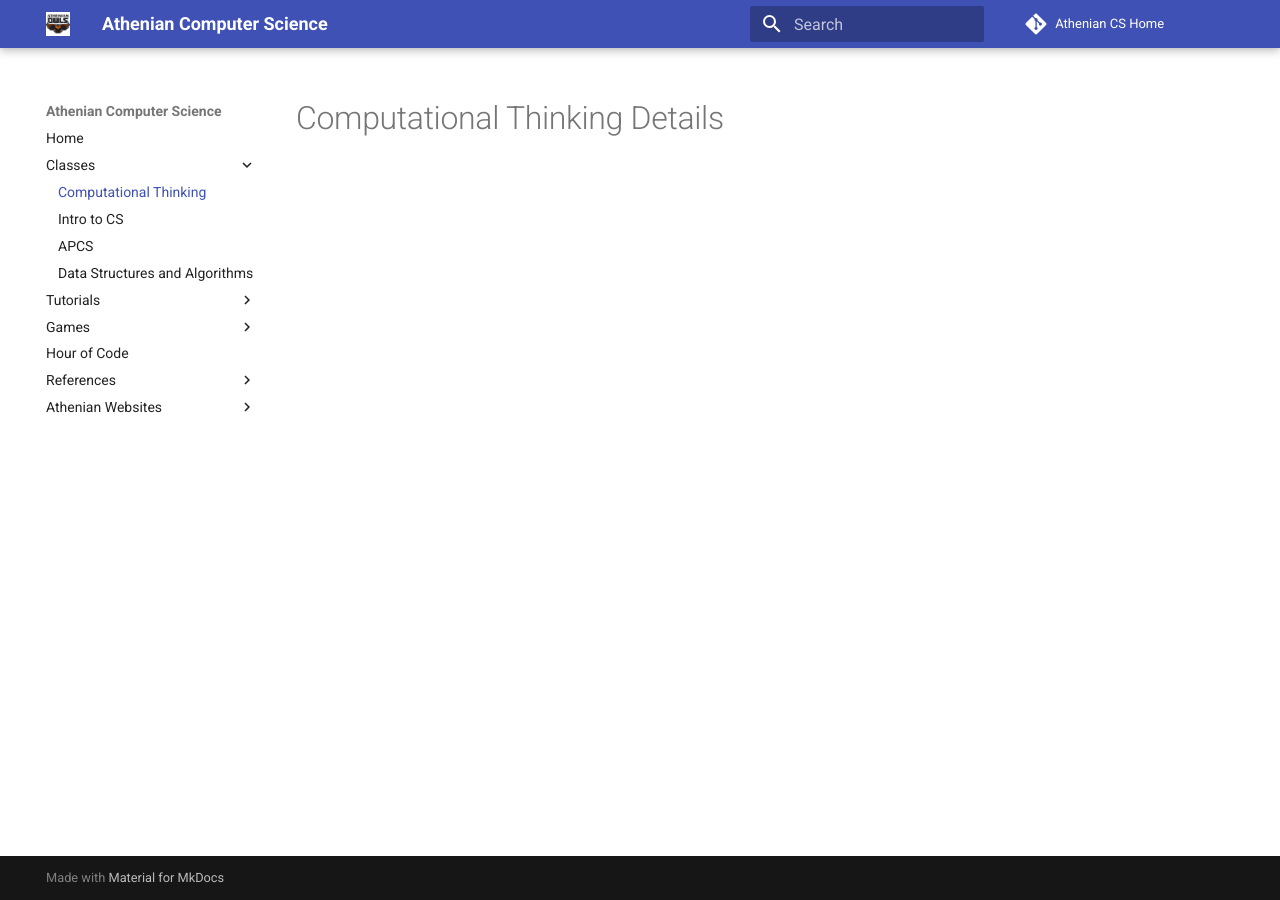
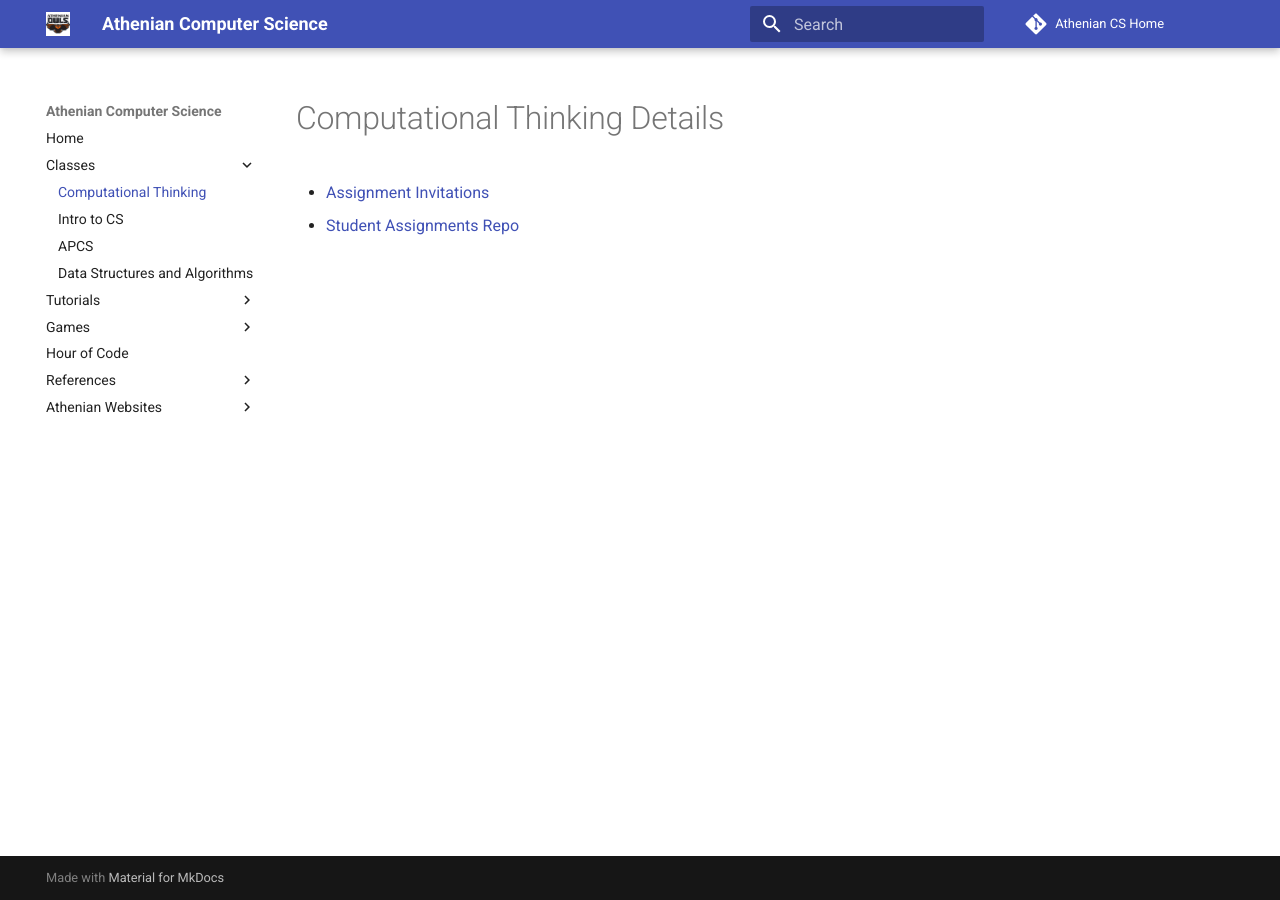
Before and after one commit to athenian-computational-thinking/athenian-cs-mkdocs, an MkDocs documentation site: the page built from docs/ct.md, in a window 1280 px wide. Built offline with MkDocs 1.6.1 and Material for MkDocs 9.7.7, drawn with Linux system fonts in a browser that asks for light colours; comment, search, counter and statistics services are not loaded.

Commit message:
Update docs

```diff
--- a/docs/ct.md
+++ b/docs/ct.md
@@ -1 +1,4 @@
 # Computational Thinking Details
+
+* [Assignment Invitations](https://github.com/athenian-computational-thinking/Assignment-Invitations)
+* [Student Assignments Repo](https://github.com/CT-Assignments-S20-D)
```
